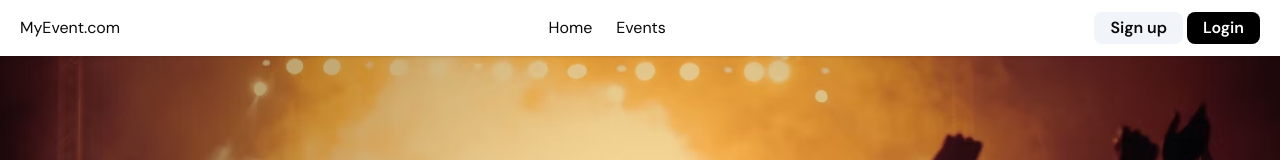
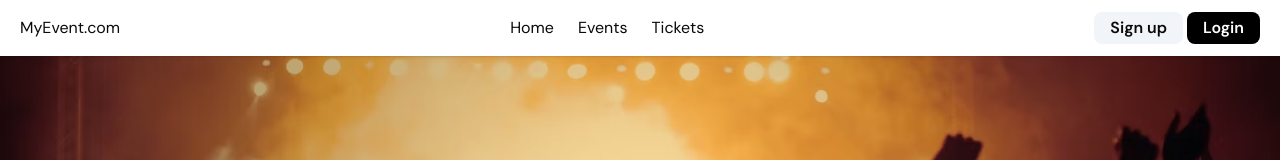
Before and after one commit to knwpound/swdevprac2-term-project, a Next.js app: page / in a window 1280 px wide. Shown: the top 160 px of the page. Built offline with nearby package versions, Linux system fonts and the light colour scheme; no server answers.

Commit message:
add: href

```diff
--- a/src/components/NavBar.tsx
+++ b/src/components/NavBar.tsx
@@ -23,11 +23,14 @@ export default function NavBar() {
         MyEvent.com
       </a>
       <div className="flex flex-row gap-6 justify-center items-center">
-        <a className="hover:underline active:font-semibold" href="#home">
+        <a className="hover:underline" href="/">
           Home
         </a>
-        <a className="hover:underline active:font-semibold" href="#home">
+        <a className="hover:underline" href="/event">
           Events
+        </a>
+         <a className="hover:underline" href="/ticket">
+          Tickets
         </a>
       </div>
       {session ? (
```
